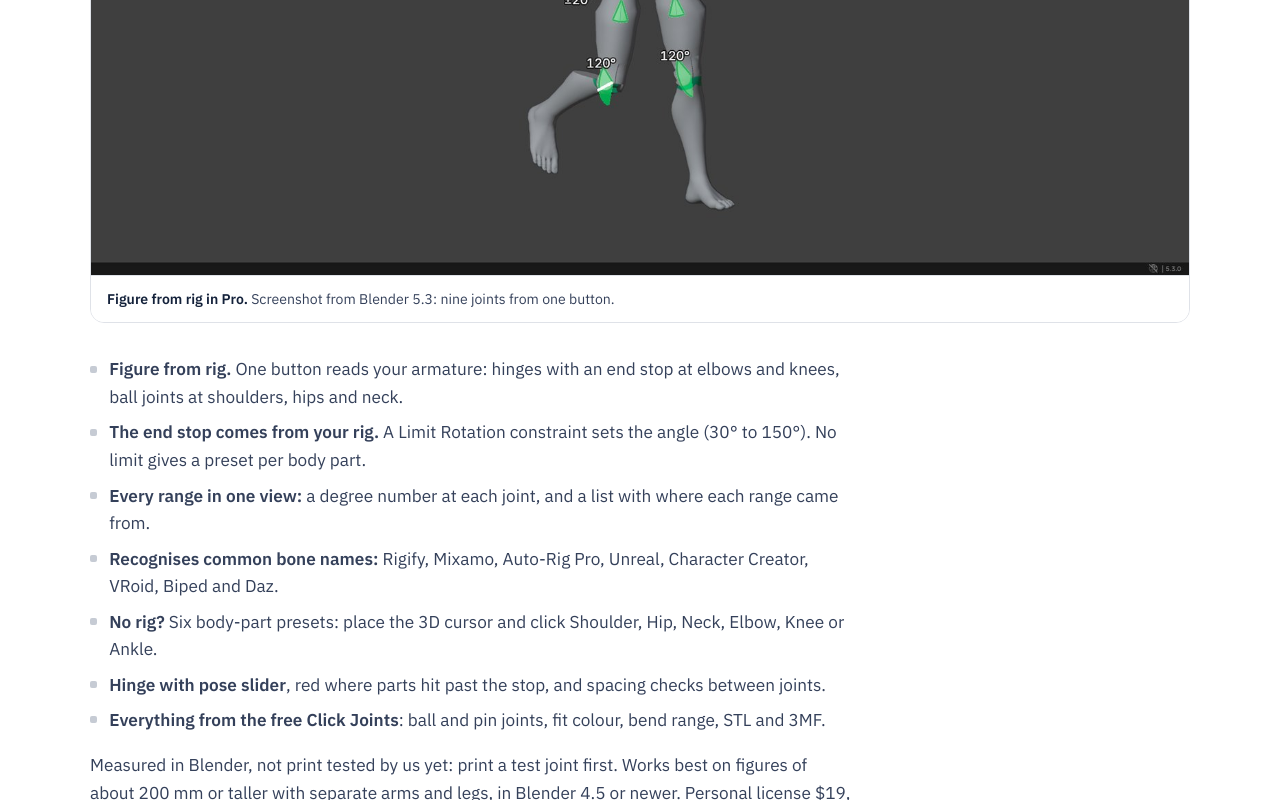
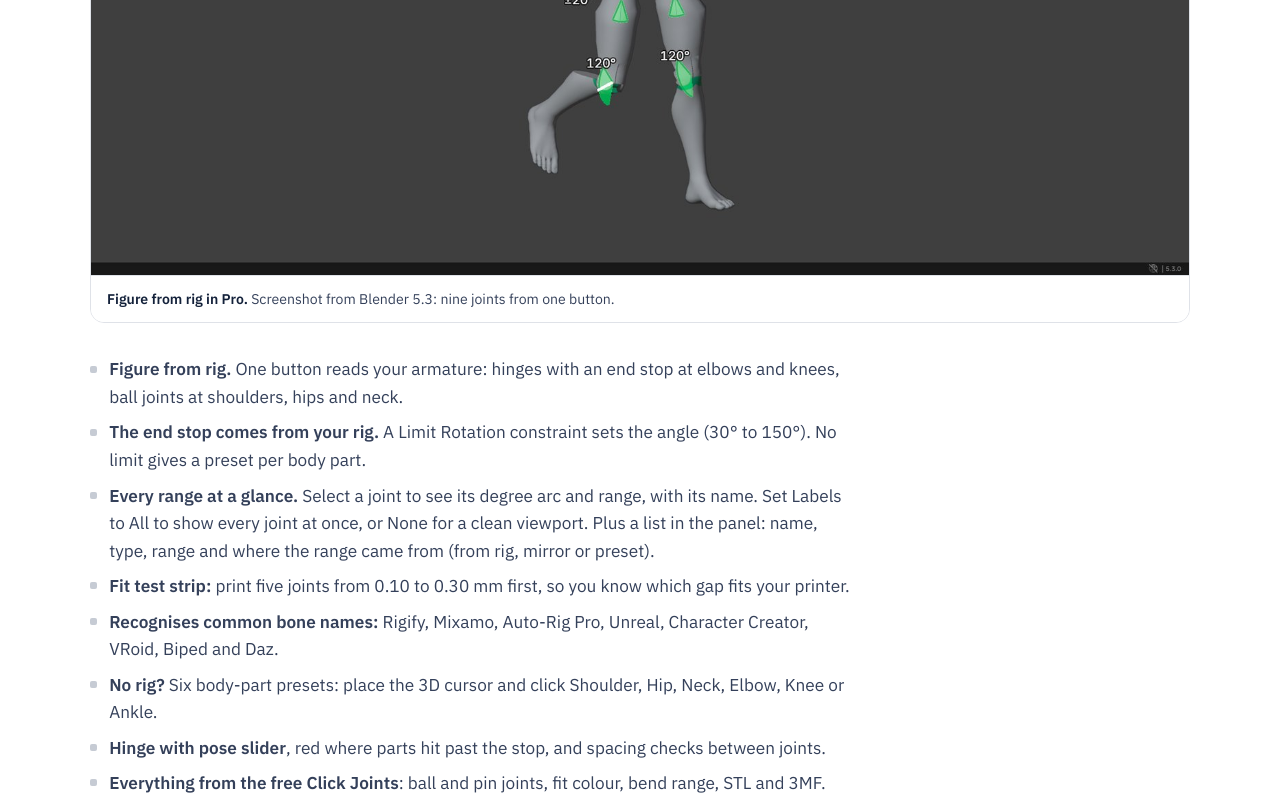
Before and after one commit to thijsduinhouwer2002-coder/dortus, a plain HTML site: page click-joints/index.html in a window 1280 px wide. Shown: the part 6386-7186 px from the top of the page. Drawn offline with Linux system fonts and the light colour scheme.

Commit message:
Click Joints: Pro 1.2.x op de pagina (getest op 5.3, Every range at a glance, Fit test strip), gekeurd door Daan
Co-Authored-By: Claude Opus 5.5 <noreply@anthropic.com>
Claude-Session: https://claude.ai/code/session_01RMWUyg6eooRdGQSBihicQF

```diff
--- a/click-joints/index.html
+++ b/click-joints/index.html
@@ -159,7 +159,7 @@
           </div>
           <div>
             <dt>Works on</dt>
-            <dd>Blender 4.2 or newer. Tested on 4.2 LTS and 5.2 LTS</dd>
+            <dd>Blender 4.2 or newer. Tested on 4.2 LTS, 5.2 LTS and 5.3</dd>
           </div>
           <div>
             <dt>Account</dt>
@@ -209,7 +209,8 @@
           <ul>
             <li><strong>Figure from rig.</strong> One button reads your armature: hinges with an end stop at elbows and knees, ball joints at shoulders, hips and neck.</li>
             <li><strong>The end stop comes from your rig.</strong> A Limit Rotation constraint sets the angle (30&deg; to 150&deg;). No limit gives a preset per body part.</li>
-            <li><strong>Every range in one view:</strong> a degree number at each joint, and a list with where each range came from.</li>
+            <li><strong>Every range at a glance.</strong> Select a joint to see its degree arc and range, with its name. Set Labels to All to show every joint at once, or None for a clean viewport. Plus a list in the panel: name, type, range and where the range came from (from rig, mirror or preset).</li>
+            <li><strong>Fit test strip:</strong> print five joints from 0.10 to 0.30 mm first, so you know which gap fits your printer.</li>
             <li><strong>Recognises common bone names:</strong> Rigify, Mixamo, Auto-Rig Pro, Unreal, Character Creator, VRoid, Biped and Daz.</li>
             <li><strong>No rig?</strong> Six body-part presets: place the 3D cursor and click Shoulder, Hip, Neck, Elbow, Knee or Ankle.</li>
             <li><strong>Hinge with pose slider</strong>, red where parts hit past the stop, and spacing checks between joints.</li>
```
